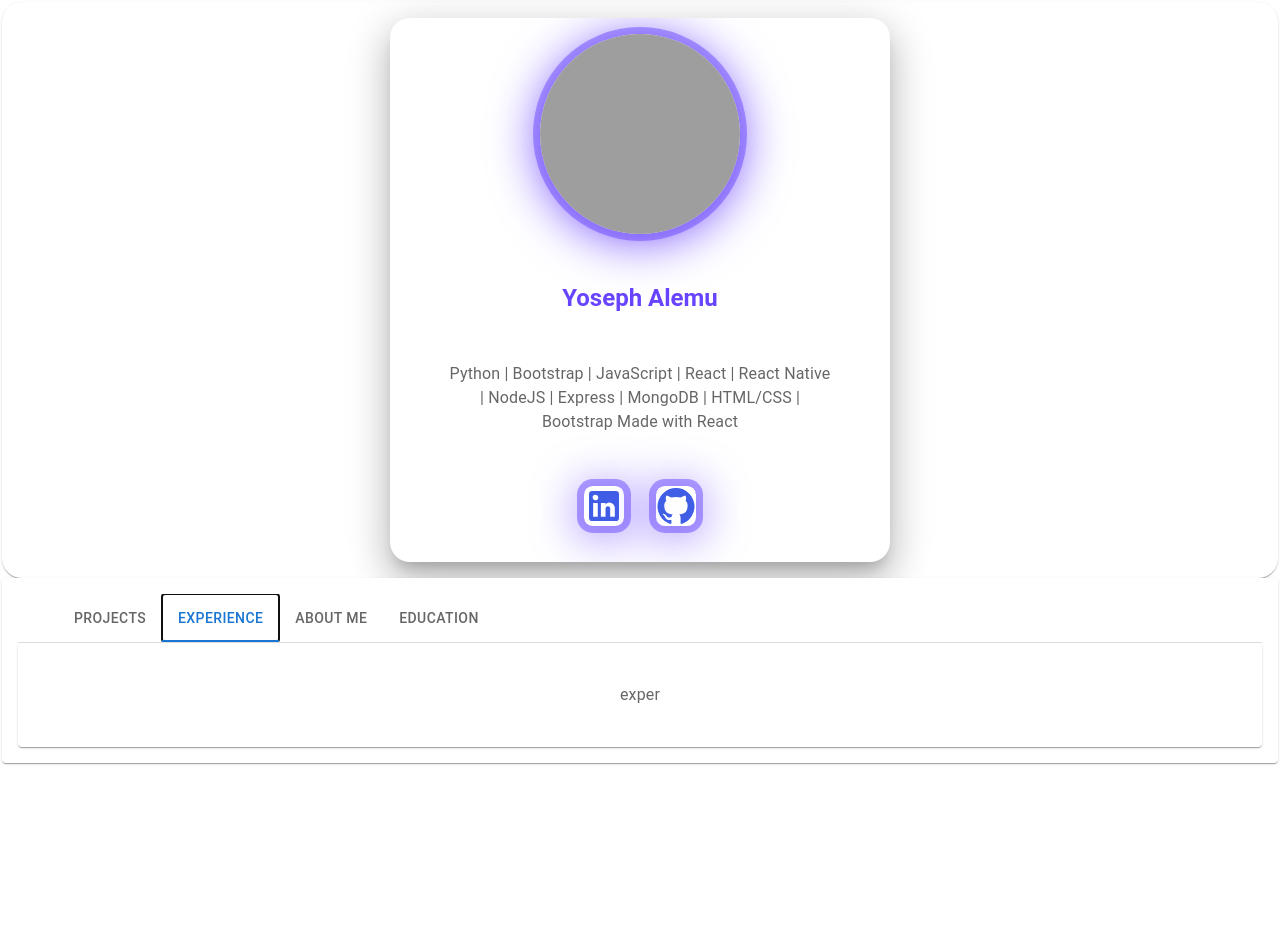
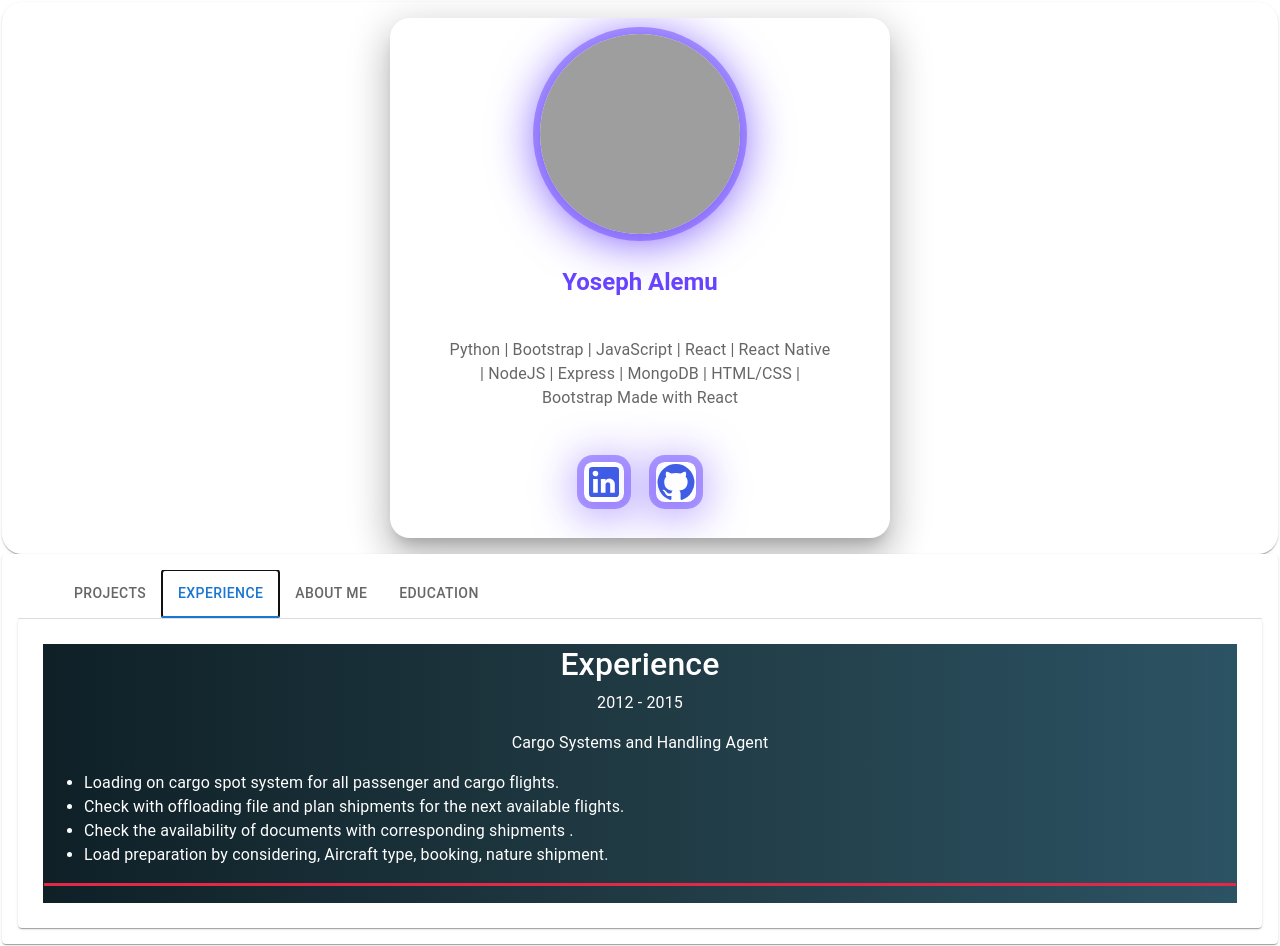
Before and after one commit to YosephGezahegn/Portfolio_MaterialUI, a React (Create React App) app: page / in a window 1280 px wide. Both pictures are taken after a click on the tab "EXPERIENCE". Before the commit the page ends 800 px from the top, so only its background shows below. Built offline with nearby package versions, Linux system fonts and the light colour scheme; grey boxes are pictures that could not be loaded.

Commit message:
added more info

```diff
--- a/src/App.js
+++ b/src/App.js
@@ -1,8 +1,9 @@
 import React from 'react';
-import Grid from './components/MainGrid';
+import MainGrid from './components/MainGrid';
+import './App.css';
 
 const App = () => {
-	return <Grid />;
+	return <MainGrid />;
 };
 
 export default App;
--- a/src/Info/AboutMe.js
+++ b/src/Info/AboutMe.js
@@ -1,18 +1,9 @@
 import React from 'react';
+import LinearProgress from '@mui/material/LinearProgress';
+import Box from '@mui/material/Box';
 
 const AboutMe = () => {
-	return (
-		<div>
-			Yoseph Alemu Web Developer I am currently a BIT student with a deep
-			passion for understanding computers and learning different skills to
-			provide me with the necessary skills to make a career out of it after
-			finishing my studies. Providing innovative new ideas and solutions to
-			problems. Able toLearning new technologies, Adaptable and able to pick up
-			new skills. Having creative imagination. juggle priorities and multiple
-			projects. Address Kitarakuja 3, Helsinki Phone 0449626797 Email
-			jofinhel@gmail.com
-		</div>
-	);
+	return <></>;
 };
 
 export default AboutMe;
--- a/src/Info/Education.js
+++ b/src/Info/Education.js
@@ -1,7 +1,50 @@
 import React from 'react';
+import Typography from '@mui/material/Typography';
+import Divider from '@mui/material/Divider';
+import Grid from '@mui/material/Grid';
 
 const Education = () => {
-	return <div> edu</div>;
+	return (
+		<div
+			data-test="col"
+			col={8}
+			className="col"
+			style={{
+				background:
+					'linear-gradient(to right, rgb(15, 32, 39), rgb(32, 58, 67), rgb(44, 83, 100))',
+				color: 'white',
+				padding: '5px',
+			}}
+		>
+			<h4>Education</h4>
+			<div data-test="row" className="row">
+				<div data-test="col" col={4} className="col">
+					<p>2009 - 2013</p>
+				</div>
+				<div data-test="col" col={8} className="col">
+					<h4 style={{ marginTop: '0px' }}>
+						<strong>Addis Ababa University </strong>
+					</h4>
+					<p>
+						{' '}
+						<strong>Business Management </strong>
+					</p>
+				</div>
+			</div>
+			<div data-test="row" className="row">
+				<div data-test="col" col={4} className="col">
+					<p>2016 - 2020</p>
+				</div>
+				<div data-test="col" col={8} className="col">
+					<h4 style={{ marginTop: '0px' }}>
+						Haaga-Helia University of Applied Sciences
+					</h4>
+					<p>Business Information Technology</p>
+				</div>
+			</div>
+			<hr style={{ borderTop: '3px solid rgb(226, 41, 71)' }} />
+		</div>
+	);
 };
 
 export default Education;
--- a/src/Info/Experience.js
+++ b/src/Info/Experience.js
@@ -1,7 +1,49 @@
 import React from 'react';
+import Typography from '@mui/material/Typography';
+import Divider from '@mui/material/Divider';
+import Grid from '@mui/material/Grid';
 
 const Experience = () => {
-	return <div>exper</div>;
+	return (
+		<div
+			data-test="col"
+			col={8}
+			className="col"
+			style={{
+				background:
+					'linear-gradient(to right, rgb(15, 32, 39), rgb(32, 58, 67), rgb(44, 83, 100))',
+				color: 'white',
+				padding: '1px',
+			}}
+		>
+			<div>
+				<h2>Experience</h2>
+				<div data-test="row" className="row">
+					<div data-test="col" col={4} className="col">
+						<p>2012 - 2015</p>
+						<p>Cargo Systems and Handling Agent</p>
+					</div>
+				</div>
+				<ul style={{ textAlign: 'left' }}>
+					<li>
+						Loading on cargo spot system for all passenger and cargo flights.
+					</li>
+					<li>
+						Check with offloading file and plan shipments for the next available
+						flights.
+					</li>
+					<li>
+						Check the availability of documents with corresponding shipments .
+					</li>
+					<li>
+						Load preparation by considering, Aircraft type, booking, nature
+						shipment.
+					</li>
+				</ul>
+				<hr style={{ borderTop: '3px solid rgb(226, 41, 71)' }} />
+			</div>
+		</div>
+	);
 };
 
 export default Experience;
--- a/src/Info/Projects.js
+++ b/src/Info/Projects.js
@@ -44,9 +44,19 @@ const Projects = () => {
 	console.log(state.map((i) => i.name));
 
 	return (
-		<Grid container item xs={12}>
+		<Grid
+			container
+			xs={12}
+			sx={{
+				background:
+					'linear-gradient(to right, rgb(15, 32, 39), rgb(32, 58, 67), rgb(44, 83, 100))',
+				color: 'white',
+				padding: '5px',
+			}}
+		>
 			{state.map((proj, index) => (
 				<Grid
+					item
 					xs={12}
 					lg={4}
 					md={4}
--- a/src/components/ProfileCard.js
+++ b/src/components/ProfileCard.js
@@ -43,7 +43,7 @@ export default function ImgMediaCard({ st }) {
 					align="center"
 					gutterBottom
 					variant="h5"
-					component="div"
+					component="span"
 				>
 					Yoseph Alemu
 				</Typography>
--- a/src/components/ProjectCard.js
+++ b/src/components/ProjectCard.js
@@ -14,7 +14,7 @@ const ProjectCard = ({ proj }) => {
 	return (
 		<Card sx={{ maxWidth: 345 }}>
 			{image === 'movie' && (
-				<Link>
+				<Link href={site} target="_blank">
 					{' '}
 					<CardMedia
 						component="img"
--- a/src/components/Tabs.js
+++ b/src/components/Tabs.js
@@ -84,7 +84,7 @@ export default function BasicTabs() {
 				</Tabs>
 			</Box>
 
-			<Item>
+			<Item sx={{ padding: '1px' }}>
 				<TabPanel value={value} index={0}>
 					<Projects />
 				</TabPanel>
```
Also changed, not shown: src/App.css (indentation only), src/Info/Contact.js (added), 1 other file (tests, documents, lock files or other folders).
